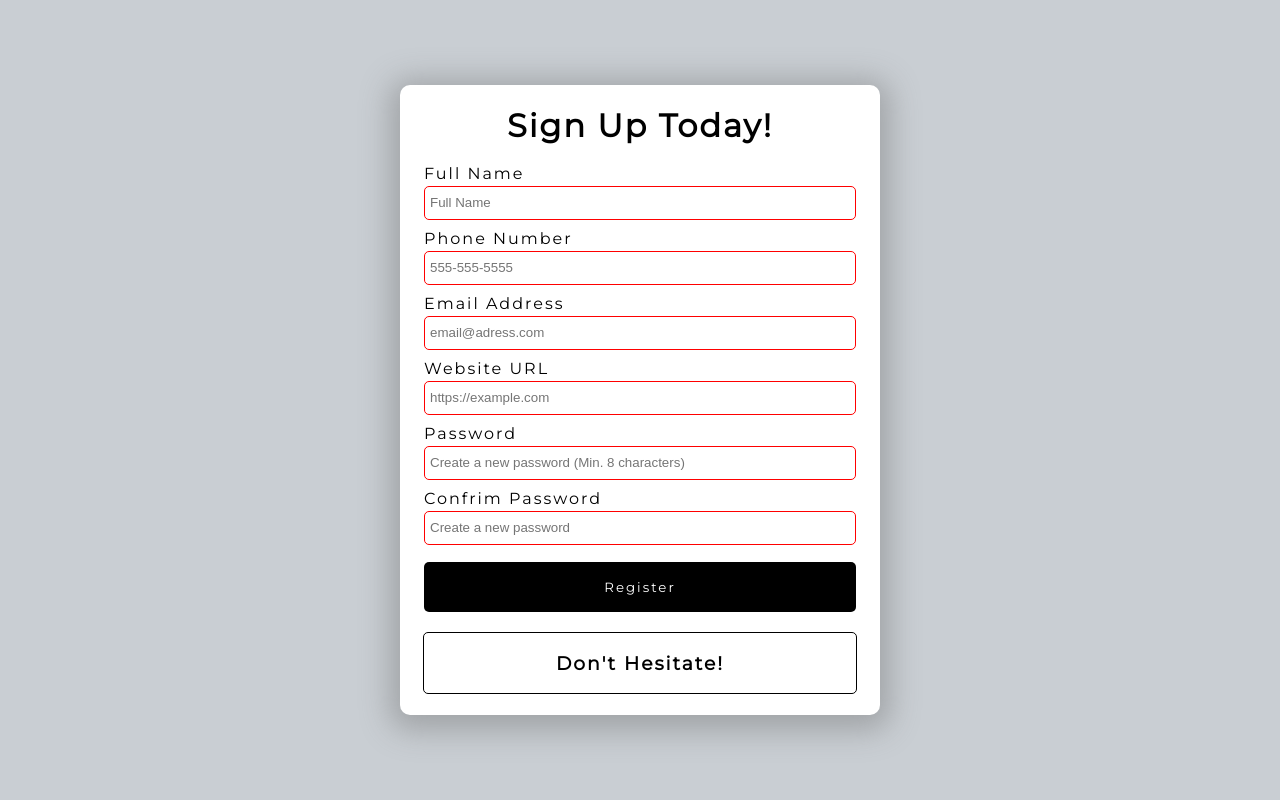
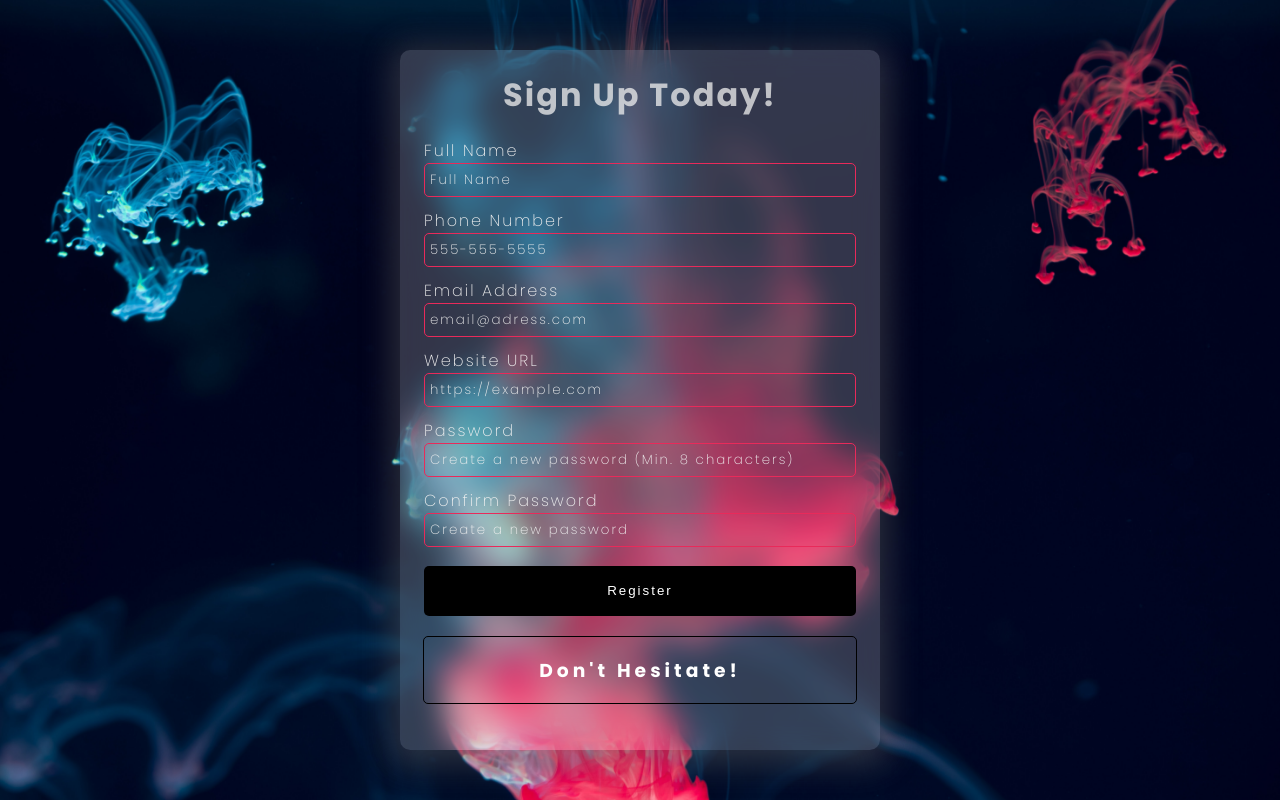
Before and after one commit to yagnurl/form-validator, a plain HTML site: page index.html in a window 1280 px wide. Drawn offline with Linux system fonts and the light colour scheme.

Commit message:
styles are changed into modern version

```diff
--- a/index.html
+++ b/index.html
@@ -47,7 +47,7 @@
             </div>
             <!-- Confirm Password -->
             <div class="form-group">
-                <label for="password2">Confrim Password</label>
+                <label for="password2">Confirm Password</label>
                 <input required type="password" id="password2" placeholder="Create a new password" name="password">
             </div>
 
--- a/script.js
+++ b/script.js
@@ -40,32 +40,32 @@ function processFormData(event) {
     //Style main message for an error message
     if (!isValid) {
         message.textContent = 'Please fill out all fields';
-        message.style.color = 'red';
-        messageContainer.stlye.borderColor = 'red';
+        message.style.color = '#FF6B6B';
+        messageContainer.stlye.borderColor = '#FF6B6B';
         return;
     }
 
     // Check to see if passwords matchs
     if (password1El.value === password2El.value) {
         passwordsMatch = true;
-        password1El.style.borderColor = 'green';
-        password2El.style.borderColor = 'green';
+        password1El.style.borderColor = '#7FC8A9';
+        password2El.style.borderColor = '#7FC8A9';
     }
 
     else {
         passwordsMatch = false;
         message.textContent = 'Make sure passwords match.';
-        message.style.color = 'red';
-        messageContainer.style.borderColor = 'red';
-        password1El.style.borderColor = 'red'
-        password2El.style.borderColor = 'red'
+        message.style.color = '#FF6B6B';
+        messageContainer.style.borderColor = '#FF6B6B';
+        password1El.style.borderColor = '#FF6B6B'
+        password2El.style.borderColor = '#FF6B6B'
         return;
     }
     // If form is valid and pass match
     if (isValid && passwordsMatch) {
         message.textContent = 'Succesfully registered!';
-        message.style.color = 'green';
-        messageContainer.style.borderColor = 'green';
+        message.style.color = '#7FC8A9';
+        messageContainer.style.borderColor = '#7FC8A9';
     }
 }
 
--- a/style.css
+++ b/style.css
@@ -1,29 +1,36 @@
-@import url('https://fonts.googleapis.com/css2?family=Montserrat&display=swap');
-
+@import url('https://fonts.googleapis.com/css2?family=Poppins:ital,wght@0,100;0,200;0,300;0,400;0,500;0,600;0,700;1,200;1,300;1,400;1,500;1,600&display=swap');
 html {
   box-sizing: border-box;
+}
+h1{
+  color: #f0f0f0 ;
+  opacity: 75%;
 }
 
 body {
   margin: 0;
   min-height: 100vh;
-  font-family: 'Montserrat', sans-serif;
+  font-family: Poppins, sans-serif;
   letter-spacing: 2px;
   display: flex;
   align-items: center;
   justify-content: center;
-  background: #c9ced3
+  background: url('bg-1.jpg');
+  background-position: center center;
+  background-size: cover;
+
 }
 
 .container {
   width: 480px;
-  height: 630px;
-  background: white;
+  height: 700px;
+  background-color: rgba(255, 255, 255, 0.2);
   display: flex;
   flex-direction: column;
   align-items: center;
   border-radius: 10px;
   box-shadow: 0 5px 30px 10px rgba(99, 99, 99, 0.4);
+  backdrop-filter: blur( 15.0px );
 }
 
 /* Form */
@@ -33,30 +40,48 @@ form {
 
 .form-group {
   height: 65px;
+  margin-bottom: 5px;
 }
 
 label {
   position: relative;
-  bottom: 3px;;
+  bottom: 3px;
+  color: #f0f0f0;
+  font-weight: 200;
 }
 
 input{
+  position: relative;
   width: 100%;
   height: 34px;
   padding: 5px;
+  bottom: 3px;
   border: 1px solid black;
   border-radius: 5px;
   outline: none;
   box-sizing: border-box;
   transition: all 0.3.s;
+  background-color: transparent;
+  color: white;
+
+}
+
+input::placeholder{
+  font-family: Poppins, sans-serif;
+  color: #f0f0f0;
+  letter-spacing: 2px;
+  font-weight: 200 !important;
 }
 
 input:valid{
-border: 1px solid green;
+border: 1px solid #419EC9;
+background: transparent;
 }
 input:invalid{
-border: 1px solid red;
+border: 1px solid #E92A5A;
+background: transparent;
 }
+input:focus{background-color: transparent !important;}
 
 button {
   cursor: pointer;
@@ -74,7 +99,7 @@ button {
 button:hover{
   filter: brightness(200%);
   background-color: rgb(24, 24, 24);
-  transition: all 0.3;
+  transition: all 0.3s ease-in-out;
 }
 
 button:focus{
@@ -82,11 +107,12 @@ button:focus{
 }
 
 .message-container{
-  border: 1px solid black;
+  border: 1px solid #000;
   border-radius: 5px;
   width: 90%;
-margin-top: 20px;
-display: flex;
-justify-content: center;
-color: black;
+  margin-top: 20px;
+  display: flex;
+  justify-content: center;
+  color: white;
+  letter-spacing: 4px;
 }
```
Also changed, not shown: bg-1.jpg (added).
